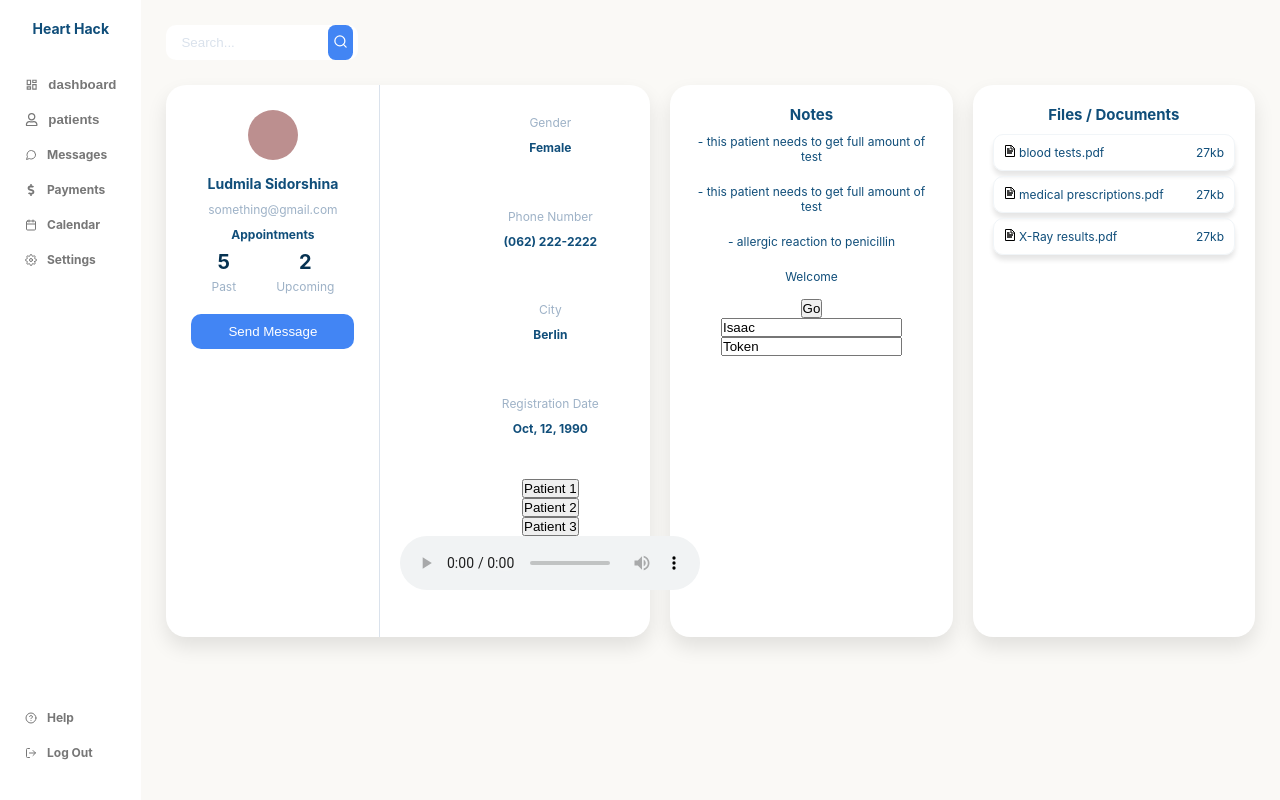
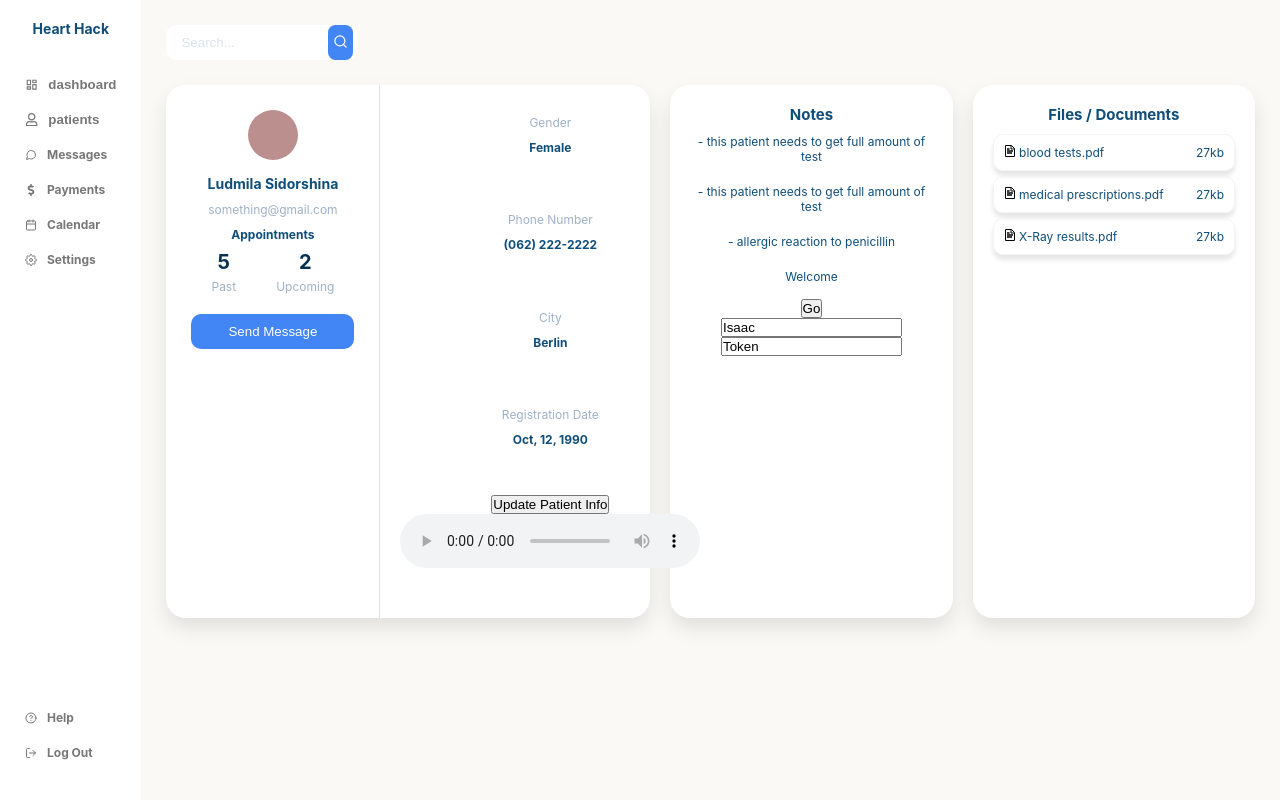
Before and after one commit to amitofsk/hearthark, a React (Create React App) app: page /doctor/patient in a window 1280 px wide. Shown: the top 800 px of the page. Built offline with nearby package versions, Linux system fonts and the light colour scheme.

Commit message:
Search bar on doctor page works... if you press two buttons

```diff
--- a/src/components/form/form.component.jsx
+++ b/src/components/form/form.component.jsx
@@ -3,16 +3,27 @@ import React from "react";
 import { FiSearch } from "react-icons/fi";
 
 import "./form.styles.scss";
-
-const Form = () => {
-  return (
-    <form className="form">
-      <input className="form__input" type="text" placeholder="Search..." />
-      <button className="btn-search">
+export var formString="Jenny";
+//document.getElemenById("fName").addEventListener("input", function(e) {formString=document.getElementById("fName").value;});
+class Form extends React.Component{
+	render() {
+           return (
+            <form className="form">
+      <input className="form__input" type="text" placeholder="Search..." id="fName" name="II" />
+      <button className="btn-search" type="button" onClick={()=>formFunction()}>
         <FiSearch className="btn-search__icon" />
       </button>
     </form>
-  );
-};
 
+
+	   );
+      };
+
+}
+
+function formFunction(){
+        formString=document.getElementById("fName").value;
+	document.getElementById("fTest").innerHTML=formString;
+
+}
 export default Form;
--- a/src/components/patient/patient.component.jsx
+++ b/src/components/patient/patient.component.jsx
@@ -1,6 +1,7 @@
 import React from "react";
 import "./patient.styles.scss";
 import {isaac1, jenny1, sarah1} from "./patientData.jsx";
+import {formString} from "../form/form.component.jsx";
 
 const Patient = () => {
 
@@ -60,11 +61,7 @@ const Patient = () => {
           <span className="patient__info-value">active member</span>
         </div>
 	  <div>
-	  <button type="button" onClick={()=> updatePatientInfo('Sarah')}>Patient 1</button>
-	  <br></br>
-	  <button type="button" onClick={()=> updatePatientInfo('Jenny')}>Patient 2</button>
-	  <br></br>
-	  <button type="button" onClick={()=>updatePatientInfo('Isaac')}>Patient 3</button>
+	  <button type="button" onClick={()=> updatePatientInfo(formString)}>Update Patient Info</button>
 	  <br></br>
 	  <audio id="audiox" controls>
 	  <source id="mysource" src="sonar.ogg" type="audio/mpeg"></source>
@@ -77,7 +74,12 @@ const Patient = () => {
     </article>
   );
 };
-
+/*
+function tempFunction()
+{
+	document.getElementById("tempStorage").innerHTML=formString;
+}
+*/
 /*
 //This function is taken from: https://stackoverflow.com/questions/14446447/how-to-read-a-local-text-file
 function readTextFile(file) {
@@ -108,7 +110,8 @@ function updatePatientInfo(inName) {
   //var allData= document.getElementById('tempStorage').innerHTML;
   if(inName=='Jenny') {nameString=jenny1;}
   else if (inName=='Isaac') {nameString=isaac1;}
-  else if (inName=='Sarah') {nameString=sarah1;};
+  else if (inName=='Sarah') {nameString=sarah1;}
+  else {nameString='No ';};
   var allData=nameString;
   //document.getElementById('tempStorage').innerHTML=allData;
 
```
